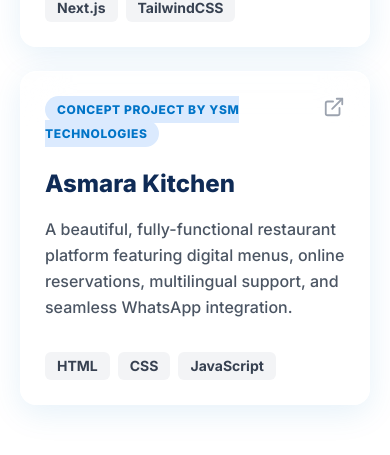
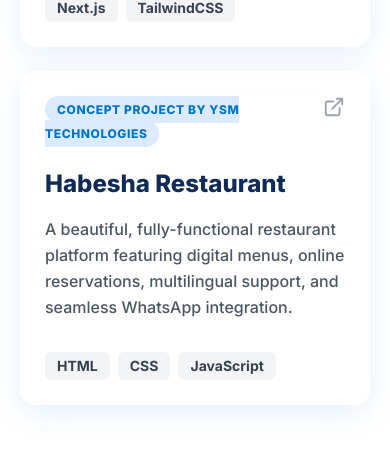
Before and after one commit to ysmjone-max/ysmtechnologies, a Next.js app: page / in a window 390 px wide. Shown: the part 5774-6229 px from the top of the page. Built offline with nearby package versions, Linux system fonts and the light colour scheme.

Commit message:
fix: mobile menu transparency, clickable portfolio cards, refined translations

```diff
--- a/components/Navbar.tsx
+++ b/components/Navbar.tsx
@@ -28,7 +28,7 @@ export default function Navbar() {
   ]
 
   return (
-    <nav className={`fixed top-0 w-full z-50 transition-all duration-300 ${(isScrolled || isMenuOpen) ? 'bg-surface/90 backdrop-blur-md border-b border-surfaceBorder py-2' : 'bg-transparent py-3 md:py-4'}`}>
+    <nav className={`fixed top-0 w-full z-50 transition-all duration-300 ${(isScrolled || isMenuOpen) ? 'bg-white/95 backdrop-blur-md border-b border-gray-200 py-2 shadow-sm' : 'bg-transparent py-3 md:py-4'}`}>
       <div className="container mx-auto px-6 lg:px-12 flex justify-between items-center">
         <Link href="/" className="flex items-center">
            <Image src={logo} alt="YSM Technologies Logo" className="w-24 md:w-32 h-auto object-contain mix-blend-multiply -my-4 md:-my-6" />
@@ -58,7 +58,7 @@ export default function Navbar() {
 
       {/* Mobile Nav */}
       {isMenuOpen && (
-        <div className="md:hidden absolute top-full left-0 w-full bg-surface border-b border-surfaceBorder py-4 px-6 flex flex-col space-y-4 shadow-xl">
+        <div className="md:hidden absolute top-full left-0 w-full bg-white/95 backdrop-blur-md border-b border-gray-200 py-4 px-6 flex flex-col space-y-4 shadow-xl">
           {navLinks.map((link) => (
             <Link key={link.name} href={link.href} onClick={() => setIsMenuOpen(false)} className="text-foreground/80 hover:text-primary font-semibold">
               {link.name}
--- a/components/Portfolio.tsx
+++ b/components/Portfolio.tsx
@@ -59,13 +59,16 @@ export default function Portfolio() {
 
         <div className="grid grid-cols-1 md:grid-cols-2 gap-6 md:gap-8">
           {projects.map((project, index) => (
-            <motion.div
+            <motion.a
               key={index}
+              href={project.isLive ? project.link : undefined}
+              target={project.isLive ? "_blank" : undefined}
+              rel={project.isLive ? "noopener noreferrer" : undefined}
               initial={{ opacity: 0, scale: 0.95 }}
               whileInView={{ opacity: 1, scale: 1 }}
               viewport={{ once: true }}
               transition={{ duration: 0.5, delay: index * 0.1 }}
-              className="glass-panel p-6 md:p-8 rounded-2xl flex flex-col h-full group hover:shadow-glow-blue hover:border-primary/50 transition-all duration-300 relative overflow-hidden"
+              className={`glass-panel p-6 md:p-8 rounded-2xl flex flex-col h-full group hover:shadow-glow-blue hover:border-primary/50 transition-all duration-300 relative overflow-hidden ${project.isLive ? 'cursor-pointer' : 'cursor-default'}`}
             >
               <div className="absolute top-0 right-0 w-24 h-24 bg-gradient-to-bl from-primary-neon/10 to-transparent opacity-0 group-hover:opacity-100 transition-opacity duration-300 rounded-bl-[4rem]" />
 
@@ -77,14 +80,14 @@ export default function Portfolio() {
                 </div>
                 <div className="flex gap-3">
                   {project.hasAndroid && (
-                     <span className="text-gray-400 hover:text-primary transition-colors cursor-help" title="Native Android App Available">
+                     <span className="text-gray-400 group-hover:text-primary transition-colors" title="Native Android App Available">
                        <Smartphone size={22} />
                      </span>
                   )}
                   {project.isLive && (
-                    <a href={project.link} target="_blank" rel="noopener noreferrer" className="text-gray-400 hover:text-primary transition-colors">
+                    <span className="text-gray-400 group-hover:text-primary transition-colors">
                       <ExternalLink size={22} />
-                    </a>
+                    </span>
                   )}
                 </div>
               </div>
@@ -101,7 +104,7 @@ export default function Portfolio() {
                   </span>
                 ))}
               </div>
-            </motion.div>
+            </motion.a>
           ))}
         </div>
       </div>
--- a/context/translations.ts
+++ b/context/translations.ts
@@ -58,7 +58,7 @@ export const translations: Record<string, any> = {
       p3Title: "Tolo12 Services",
       p3Category: "Client Website",
       p3Desc: "A custom service-based business platform designed to highlight core offerings and streamline customer inquiries.",
-      p4Title: "Asmara Kitchen",
+      p4Title: "Habesha Restaurant",
       p4Category: "Concept Project by YSM Technologies",
       p4Desc: "A beautiful, fully-functional restaurant platform featuring digital menus, online reservations, multilingual support, and seamless WhatsApp integration."
     },
@@ -153,7 +153,7 @@ export const translations: Record<string, any> = {
       title1: "የእርስዎ ራዕይ። ",
       title2: "የእኛ ቴክኖሎጂ። ",
       title3: "ገደብ የለሽ እድሎች።",
-      subtitle: "ድርጅቶች እንዲያድጉ፣ ከደንበኞች ጋር እንዲገናኙ፣ እና ሀሳቦችን ወደ ተግባር እንዲቀይሩ የሚያግዙ ዘመናዊ ድረ-ገጾችን፣ አፕሊኬሽኖችን እና የዲጂታል መፍትሄዎችን እንቀርፃለን እንገነባለንም።",
+      subtitle: "ንግድዎ እንዲያድግ፣ ከደንበኞችዎ ጋር እንዲገናኝ እና ሀሳብዎን ወደ ተግባር እንዲቀይሩ የሚያግዙ ዘመናዊ ድረ-ገጾችን፣ የሞባይል አፕሊኬሽኖችን እና ብጁ የዲጂታል መፍትሄዎችን እናለማለን።",
       viewWork: "ስራዎቻችንን ይመልከቱ",
       letsTalk: "ፕሮጀክትዎን ይጀምሩ",
       webDev: "ድረ-ገጾች",
@@ -162,8 +162,8 @@ export const translations: Record<string, any> = {
     about: {
       title1: "የዲጂታል ",
       title2: "ልህቀት",
-      p1: "YSM Technologies የተቋቋመው ንግዶች ሀሳባቸውን ወደ ተግባራዊ እና ከፍተኛ ደረጃ የዲጂታል ምርቶች እንዲቀይሩ ለማገዝ ነው። የጥልቅ ቴክኒካል ኢንጂነሪንግ እና የተግባራዊ የንግድ ፍላጎቶችን ክፍተት እናጠባባለን።",
-      p2: "የእኛ አሰራር አዳዲስ ቴክኖሎጂዎችን እና ማራኪ UI/UX ዲዛይንን በማዋሃድ የድርጅትዎን ዲጂታል ገጽታ የተሻለ፣ ውጤታማ እና አስተማማኝ ያደርገዋል።",
+      p1: "YSM Technologies የተቋቋመው የንግድ ተቋማት ሀሳባቸውን ወደ ተግባራዊ እና ዘመናዊ የዲጂታል ምርቶች እንዲቀይሩ ለማገዝ ነው። የጥልቅ ቴክኒካል ኢንጂነሪንግ እና የተግባራዊ የንግድ ፍላጎቶችን ክፍተት እናጠባባለን።",
+      p2: "የእኛ አሰራር አዳዲስ ቴክኖሎጂዎችን እና ማራኪ UI/UX ዲዛይንን በማዋሃድ የድርጅትዎን ዲጂታል ገጽታ ይበልጥ ውጤታማ እና አስተማማኝ ያደርገዋል።",
       h1: "ሙሉ የድረ-ገጽ ልማት (Full-Stack)",
       h2: "UI/UX ዲዛይን",
       h3: "የሞባይል አፕሊኬሽኖች (Native & Cross-Platform)",
@@ -175,8 +175,8 @@ export const translations: Record<string, any> = {
       subtitle: "የድርጅትዎን እድገት የሚያፋጥኑ እና ጠንካራ የዲጂታል አሻራ የሚገነቡ የተሟሉ የቴክኖሎጂ መፍትሄዎች።",
       s1Title: "ድረ-ገጾች",
       s1Desc: "ደንበኞችን ለመሳብ እና ንግድዎን ለማሳደግ የተነደፉ ፕሮፌሽናል፣ ፈጣን እና ዘመናዊ ድረ-ገጾች።",
-      s2Title: "የድር አፕሊኬሽኖች (Web Apps)",
-      s2Desc: "ለተለዩ የንግድ ችግሮች መፍትሄ የሚሰጡ ብጁ የድር አፕሊኬሽኖች ከተሟላ አስተዳደር ጋር።",
+      s2Title: "የዌብ አፕሊኬሽኖች (Web Apps)",
+      s2Desc: "ለተለዩ የንግድ ችግሮች መፍትሄ የሚሰጡ ብጁ የዌብ አፕሊኬሽኖች ከተሟላ አስተዳደር ጋር።",
       s3Title: "የሞባይል አፕሊኬሽኖች",
       s3Desc: "ለንግዶች እና ድርጅቶች የተሰሩ የ iOS እና Android አፕሊኬሽኖች።",
       s4Title: "UI/UX ዲዛይን",
@@ -199,7 +199,7 @@ export const translations: Record<string, any> = {
       p3Title: "Tolo12 Services",
       p3Category: "የደንበኛ ድረ-ገጽ",
       p3Desc: "ለአገልግሎት ሰጪ ድርጅቶች የተሰራ ፈጣን እና የደንበኞችን ጥያቄ ለማስተናገድ የሚያስችል ፕላትፎርም።",
-      p4Title: "አስመራ ኪችን (Asmara Kitchen)",
+      p4Title: "የሀበሻ ሬስቶራንት (Habesha Restaurant)",
       p4Category: "የዲዛይን ፅንሰ-ሀሳብ (Concept Project)",
       p4Desc: "የዲጂታል ሜኑ፣ የኦንላይን ቦታ ማስያዝ፣ የቋንቋ ምርጫ እና የዋትስአፕ (WhatsApp) ትስስር ያለው የተሟላ የሬስቶራንት ድረ-ገጽ።"
     },
@@ -208,7 +208,7 @@ export const translations: Record<string, any> = {
       title2: "ንግዶች የተሰራ",
       subtitle: "ከአካባቢ ሬስቶራንቶች እና ካፌዎች ጀምሮ እስከ እያደጉ ያሉ ድርጅቶች ድረስ፣ YSM Technologies ለእርስዎ ንግድ የሚመጥኑ ዲጂታል መፍትሄዎችን ይፈጥራል።",
       highlightTitle: "በአውሮፓ የሚገኙ የሀበሻ ንግዶችን መደገፍ",
-      highlightDesc: "በአውሮፓ የሚገኙ የኤርትራ እና የኢትዮጵያ ስራ ፈጣሪዎች ያላቸውን ንግድ፣ ማህበረሰብ እና ራዕይ በሚገባ እንረዳለን። ግባችን የቀጣዩን ትውልድ የሀበሻ ማህበረሰብ ለሚገነቡ ንግዶች ፕሮፌሽናል የዲጂታል ቴክኖሎጂን ይበልጥ ተደራሽ ማድረግ ነው።",
+      highlightDesc: "በአውሮፓ የሚገኙ የኤርትራ እና የኢትዮጵያ ስራ ፈጣሪዎች ያላቸውን ንግድ፣ ማህበረሰብ እና ራዕይ በሚገባ እንረዳለን። ዋና አላማችን የሀበሻ ማህበረሰብን ለሚገነቡ የንግድ ተቋማት ዘመናዊ የዲጂታል ቴክኖሎጂን ይበልጥ ተደራሽ ማድረግ ነው።",
       cta: "ንግድዎን ኦንላይን ይገንቡ"
     },
     trust: {
@@ -268,8 +268,8 @@ export const translations: Record<string, any> = {
       projectType: "በምን ልንረዳዎ እንችላለን?",
       ptOption1: "አዲስ ድረ-ገጽ",
       ptOption2: "ድረ-ገጽ ማሻሻል",
-      ptOption3: "የሞባይል አፕ",
-      ptOption4: "የድር አፕሊኬሽን (Web App)",
+      ptOption3: "የሞባይል አፕ (Mobile App)",
+      ptOption4: "የዌብ አፕሊኬሽን (Web App)",
       ptOption5: "ብጁ ሶፍትዌር",
       ptOption6: "ዲጂታል ማርኬቲንግ / SEO",
       ptOption7: "ሌላ",
@@ -294,7 +294,7 @@ export const translations: Record<string, any> = {
       title1: "ራእይኩም። ",
       title2: "ቴክኖሎጂና። ",
       title3: "ደረት ዘይብሉ ዕድላት።",
-      subtitle: "ትካላት ንክዓብያ፣ ምስ ዓማዊል ንክራኸባን፣ ሓሳባት ናብ ግብሪ ንክቕየራን ዝሕግዙ ዘመናውያን ድረ-ገጻት፣ ኣፕሊኬሽናትን ዲጂታላዊ ፍታሓትን ንነድፍን ንሃንጽን።",
+      subtitle: "ንግድኹም ንክዓቢ፣ ምስ ዓማዊል ንክራኸብን ሓሳባትኩም ናብ ግብሪ ንክቕየርን ዝሕግዙ ዘመናውያን ድረ-ገጻት፣ ናይ ሞባይል ኣፕሊኬሽናትን ብጁ ዲጂታላዊ ፍታሓትን ንነድፍን ንሃንጽን።",
       viewWork: "ስራሓትና ርኣዩ",
       letsTalk: "ፕሮጀክትኩም ጀምሩ",
       webDev: "ድረ-ገጻት",
@@ -303,8 +303,8 @@ export const translations: Record<string, any> = {
     about: {
       title1: "ዲጂታላዊ ",
       title2: "ብሉጽነት",
-      p1: "YSM Technologies ዝተመስረተ ትካላት ሓሳባተን ናብ ግብራዊን ልዑል ብቕዓት ዘለዎን ዲጂታላዊ ፍርያት ንክቕይራ ንምሕጋዝ እዩ። ንዕምቝ ዝበለ ቴክኒካዊ ምህንድስናን ግብራዊ ናይ ንግዲ ድሌታትን ዘራኽብ ድልድል ኢና።",
-      p2: "ኣሰራርሓና ሓደስቲ ቴክኖሎጂታትን ማራኺ UI/UX ዲዛይንን ብምውህሃድ ናይ ትካልኩም ዲጂታላዊ ገጽታ ማራኺ ጥራይ ዘይኮነስ፣ ውጽኢታውን ዘተኣማምንን ይገብሮ።",
+      p1: "YSM Technologies ዝተመስረተ ትካላት ሓሳባተን ናብ ግብራዊን ዘመናውን ዲጂታላዊ ፍርያት ንክቕይራ ንምሕጋዝ እዩ። ንዕምቝ ዝበለ ቴክኒካዊ ምህንድስናን ግብራዊ ናይ ንግዲ ድሌታትን ዘራኽብ ድልድል ኢና።",
+      p2: "ኣሰራርሓና ሓደስቲ ቴክኖሎጂታትን ማራኺ UI/UX ዲዛይንን ብምውህሃድ ናይ ትካልኩም ዲጂታላዊ ገጽታ ማራኺ ጥራይ ዘይኮነስ፣ ዝያዳ ውጽኢታውን ዘተኣማምንን ይገብሮ።",
       h1: "ምሉእ ናይ ድረ-ገጽ ልምዓት (Full-Stack)",
       h2: "UI/UX ዲዛይን",
       h3: "ናይ ሞባይል ኣፕሊኬሽናት (iOS/Android)",
@@ -340,7 +340,7 @@ export const translations: Record<string, any> = {
       p3Title: "Tolo12 Services",
       p3Category: "ናይ ዓሚል ድረ-ገጽ",
       p3Desc: "ንኣገልግሎት ወሃብቲ ትካላት ዝተሰርሐ ቅልጡፍን ሕቶ ዓማዊል ንምሕላው ዘኽእልን ፕላትፎርም።",
-      p4Title: "ኣስመራ ኪችን (Asmara Kitchen)",
+      p4Title: "ናይ ሓበሻ ሬስቶራንት (Habesha Restaurant)",
       p4Category: "ናይ ዲዛይን ጽንሰ-ሓሳብ (Concept Project)",
       p4Desc: "ዲጂታላዊ ሜኑ፣ ኦንላይን ቦታ ምሓዝ፣ ምርጫ ቋንቋን ናይ ዋትስኣፕ (WhatsApp) ምትእስሳርን ዘለዎ ምሉእ ናይ ሬስቶራንት ድረ-ገጽ።"
     },
@@ -349,7 +349,7 @@ export const translations: Record<string, any> = {
       title2: "ትካላት ዝተሰርሐ",
       subtitle: "ካብ ናይ ከባቢ ሬስቶራንታትን ካፈታትን ጀሚሩ ክሳብ እናዓበያ ዝኸዳ ትካላት፣ YSM Technologies ንንግድኹም ዝምጥኑ ዲጂታላዊ ፍታሓት ይፈጥር።",
       highlightTitle: "ኣብ ኣውሮፓ ዝርከባ ናይ ሓበሻ ትካላት ምድጋፍ",
-      highlightDesc: "ኣብ ኣውሮፓ ዝርከቡ ኤርትራውያንን ኢትዮጵያውያንን ስራሕ ፈጠርቲ ዘለዎም ንግዲ፣ ማሕበረሰብን ራእይን ብግቡእ ንርዳእ ኢና። ዕላማና ነቲ ቀጻሊ ወለዶ ናይ ሓበሻ ማሕበረሰብ ዝሃንጻ ዘለዋ ትካላት ፕሮፌሽናል ዲጂታላዊ ቴክኖሎጂ ዝያዳ ተበጻሒ ምግባር እዩ።",
+      highlightDesc: "ኣብ ኣውሮፓ ዝርከቡ ኤርትራውያንን ኢትዮጵያውያንን ስራሕ ፈጠርቲ ዘለዎም ንግዲ፣ ማሕበረሰብን ራእይን ብግቡእ ንርዳእ ኢና። ቐንዲ ዕላማና ነቲ ናይ ሓበሻ ማሕበረሰብ ዝሃንጻ ዘለዋ ትካላት ዘመናዊ ዲጂታላዊ ቴክኖሎጂ ዝያዳ ተበጻሒ ምግባር እዩ።",
       cta: "ንግድኹም ኦንላይን ሃንጹ"
     },
     trust: {
@@ -481,7 +481,7 @@ export const translations: Record<string, any> = {
       p3Title: "Servizi Tolo12",
       p3Category: "Sito Web Cliente",
       p3Desc: "Una piattaforma aziendale basata su servizi progettata per evidenziare le offerte principali e semplificare le richieste dei clienti.",
-      p4Title: "Asmara Kitchen",
+      p4Title: "Habesha Restaurant",
       p4Category: "Progetto Concept di YSM Technologies",
       p4Desc: "Una bellissima piattaforma per ristoranti completamente funzionale con menu digitali, prenotazioni online, supporto multilingue e integrazione WhatsApp."
     },
@@ -622,7 +622,7 @@ export const translations: Record<string, any> = {
       p3Title: "Tolo12 Services",
       p3Category: "Kunden-Website",
       p3Desc: "Eine maßgeschneiderte Geschäftsplattform, die darauf ausgelegt ist, Kernangebote hervorzuheben und Kundenanfragen zu rationalisieren.",
-      p4Title: "Asmara Kitchen",
+      p4Title: "Habesha Restaurant",
       p4Category: "Konzeptprojekt von YSM Technologies",
       p4Desc: "Eine wunderschöne, voll funktionsfähige Restaurant-Plattform mit digitalen Menüs, Online-Reservierungen, mehrsprachiger Unterstützung und nahtloser WhatsApp-Integration."
     },
```
